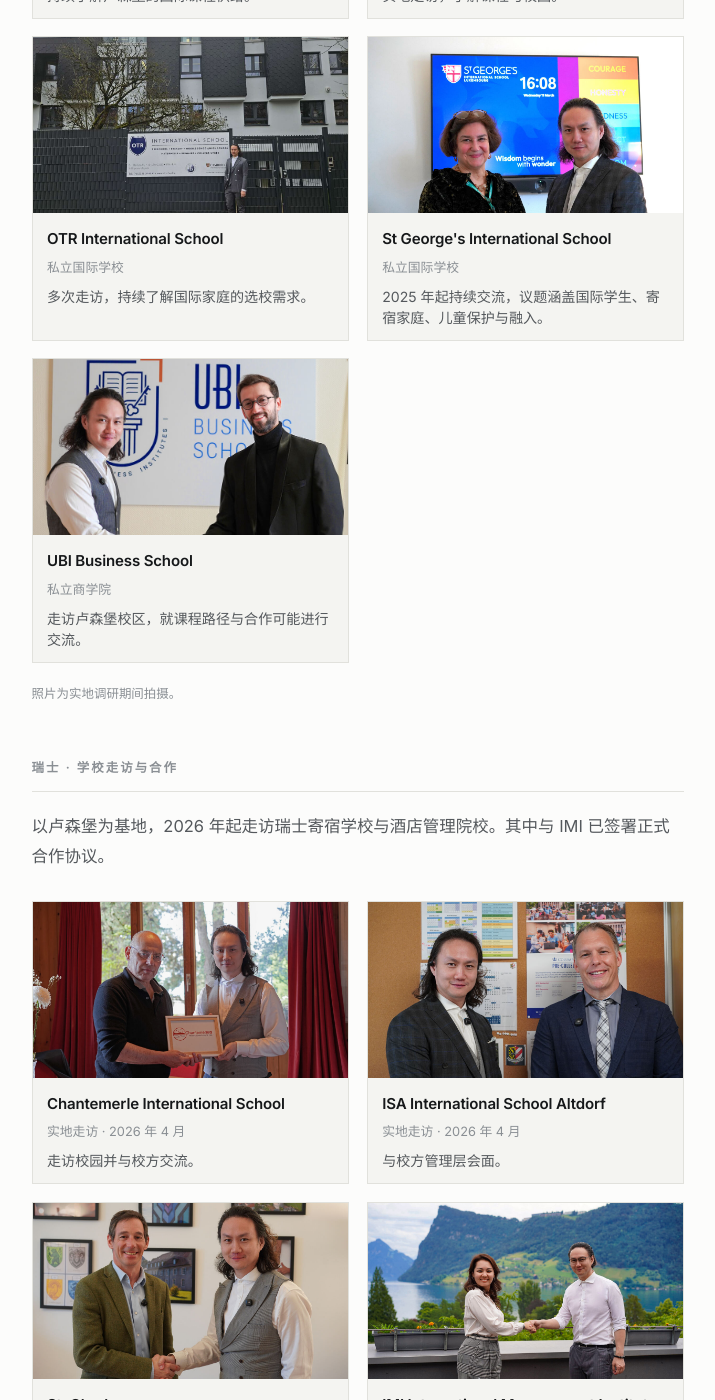
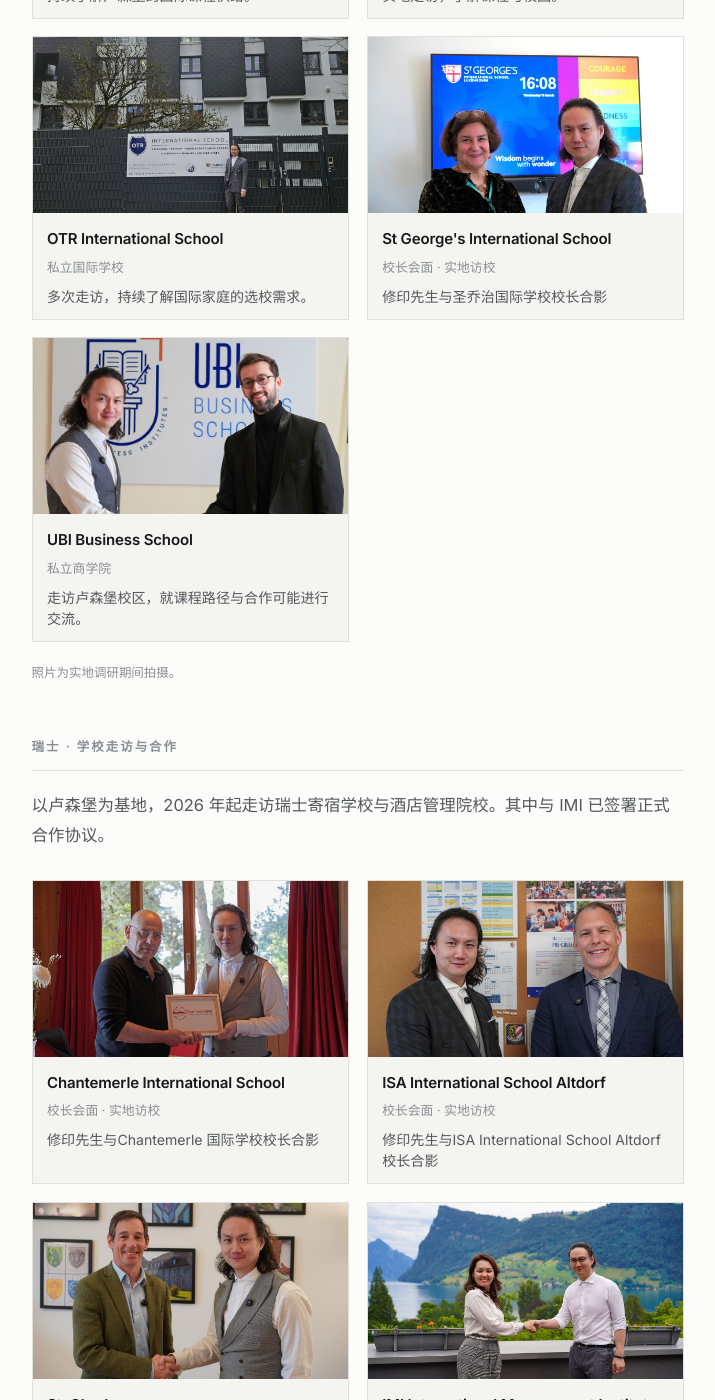
Before and after one commit to CharlieThomasMunger/LEP, a Jekyll site: the page built from zh/fieldwork/index.html, in a window 1280 px wide and 1400 px high, scrolled down 1675 px. Shown: the whole window, without its empty margins (282-997 px from the left). Built offline with Jekyll 4.4.1, drawn with Linux system fonts in a browser that asks for light colours; some of the changed text lies outside the part shown.

Commit message:
Identify four school heads explicitly in visit photographs

```diff
--- a/_data/fieldwork.yml
+++ b/_data/fieldwork.yml
@@ -61,12 +61,12 @@ luxembourg:
 
     - name: St George's International School
       image: /assets/fieldwork/st-georges.jpg
-      kind: {zh: 私立国际学校, en: Private international school, fr: École internationale privée}
+      kind: {"zh": "校长会面 · 实地访校", "en": "Meeting with the Head of School · Campus visit", "fr": "Rencontre avec le chef d’établissement · Visite sur place"}
       note:
-        zh: 2025 年起持续交流，议题涵盖国际学生、寄宿家庭、儿童保护与融入。
-        en: Continuing exchanges since 2025 on international students, host families, safeguarding and integration.
-        fr: Échanges continus depuis 2025 sur les élèves internationaux, les familles d'accueil, le safeguarding et l'intégration.
-      alt: {zh: 与圣乔治国际学校交流, en: At St George's International School Luxembourg}
+        zh: "修印先生与圣乔治国际学校校长合影"
+        en: "James Liu with the Head of St George's International School"
+        fr: "James Liu et le chef d’établissement de St George's International School"
+      alt: {"zh": "修印先生与圣乔治国际学校校长合影", "en": "James Liu with the Head of St George's International School", "fr": "James Liu et le chef d’établissement de St George's International School"}
 
     - name: UBI Business School
       image: /assets/fieldwork/ubi.jpg
@@ -90,30 +90,30 @@ switzerland:
   items:
     - name: Chantemerle International School
       image: /assets/fieldwork/chantemerle.jpg
-      kind: {zh: 实地走访 · 2026 年 4 月, en: On-site visit — April 2026, fr: Visite sur site — avril 2026}
+      kind: {"zh": "校长会面 · 实地访校", "en": "Meeting with the Head of School · Campus visit", "fr": "Rencontre avec le chef d’établissement · Visite sur place"}
       note:
-        zh: 走访校园并与校方交流。
-        en: Campus visit and discussion with the school.
-        fr: Visite du campus et échanges avec l'établissement.
-      alt: {zh: 走访 Chantemerle 国际学校, en: Visit to Chantemerle International School}
+        zh: "修印先生与Chantemerle 国际学校校长合影"
+        en: "James Liu with the Head of Chantemerle International School"
+        fr: "James Liu et le chef d’établissement de Chantemerle International School"
+      alt: {"zh": "修印先生与Chantemerle 国际学校校长合影", "en": "James Liu with the Head of Chantemerle International School", "fr": "James Liu et le chef d’établissement de Chantemerle International School"}
 
     - name: ISA International School Altdorf
       image: /assets/fieldwork/isa-altdorf.jpg
-      kind: {zh: 实地走访 · 2026 年 4 月, en: On-site visit — April 2026, fr: Visite sur site — avril 2026}
+      kind: {"zh": "校长会面 · 实地访校", "en": "Meeting with the Head of School · Campus visit", "fr": "Rencontre avec le chef d’établissement · Visite sur place"}
       note:
-        zh: 与校方管理层会面。
-        en: Meeting with the school's leadership.
-        fr: Rencontre avec la direction.
-      alt: {zh: 走访 ISA Altdorf 国际学校, en: Visit to ISA International School Altdorf}
+        zh: "修印先生与ISA International School Altdorf校长合影"
+        en: "James Liu with the Head of ISA International School Altdorf"
+        fr: "James Liu et le chef d’établissement de ISA International School Altdorf"
+      alt: {"zh": "修印先生与ISA International School Altdorf校长合影", "en": "James Liu with the Head of ISA International School Altdorf", "fr": "James Liu et le chef d’établissement de ISA International School Altdorf"}
 
     - name: St. Charles
       image: /assets/fieldwork/st-charles.jpg
-      kind: {zh: 实地走访 · 2026 年 4 月, en: On-site visit — April 2026, fr: Visite sur site — avril 2026}
+      kind: {"zh": "校长会面 · 实地访校", "en": "Meeting with the Head of School · Campus visit", "fr": "Rencontre avec le chef d’établissement · Visite sur place"}
       note:
-        zh: 与校长会面并参观校园。
-        en: Meeting with the Principal and a campus tour.
-        fr: Rencontre avec le Principal et visite du campus.
-      alt: {zh: 走访 St. Charles 学校, en: Visit to St. Charles}
+        zh: "修印先生与St. Charles校长合影"
+        en: "James Liu with the Head of St. Charles"
+        fr: "James Liu et le chef d’établissement de St. Charles"
+      alt: {"zh": "修印先生与St. Charles校长合影", "en": "James Liu with the Head of St. Charles", "fr": "James Liu et le chef d’établissement de St. Charles"}
 
     - name: IMI International Management Institute
       image: /assets/fieldwork/imi.jpg
--- a/_layouts/home.html
+++ b/_layouts/home.html
@@ -97,7 +97,7 @@ layout: default
       {%- for item in lux limit: 4 %}
       <figure>
         <img src="{{ item.image | relative_url }}" alt="{{ item.alt[lang] | default: item.name }}" loading="lazy">
-        <figcaption>{{ item.name }}</figcaption>
+        <figcaption>{{ item.alt[lang] | default: item.name }}</figcaption>
       </figure>
       {%- endfor %}
     </div>
--- a/zh/index.html
+++ b/zh/index.html
@@ -37,7 +37,7 @@ why:
 honest: 我们不承诺录取结果，也不替学校做决定。我们能做的是：把材料准备到位、把流程说清楚、在出现例外情况时第一时间通知你。
 all_guides: 全部指南
 field_title: 我们的信息从哪来
-field_text: 本站的判断来自对卢森堡与瑞士学校的实地走访、与校方的直接沟通，以及真实案例的积累——不是网上转载的二手信息。
+field_text: 本站的判断来自对卢森堡与瑞士学校的实地走访、与校长、招生官的面对面交流，以及真实案例的积累——不是网上转载的二手信息。
 contact_title: 联系我们
 contact_text: "告诉我们学生的年龄或学历、目标国家与专业、计划入学时间和预算。微信：xiuyinxiansheng。"
 contact_families_label: 家庭与学生
```
